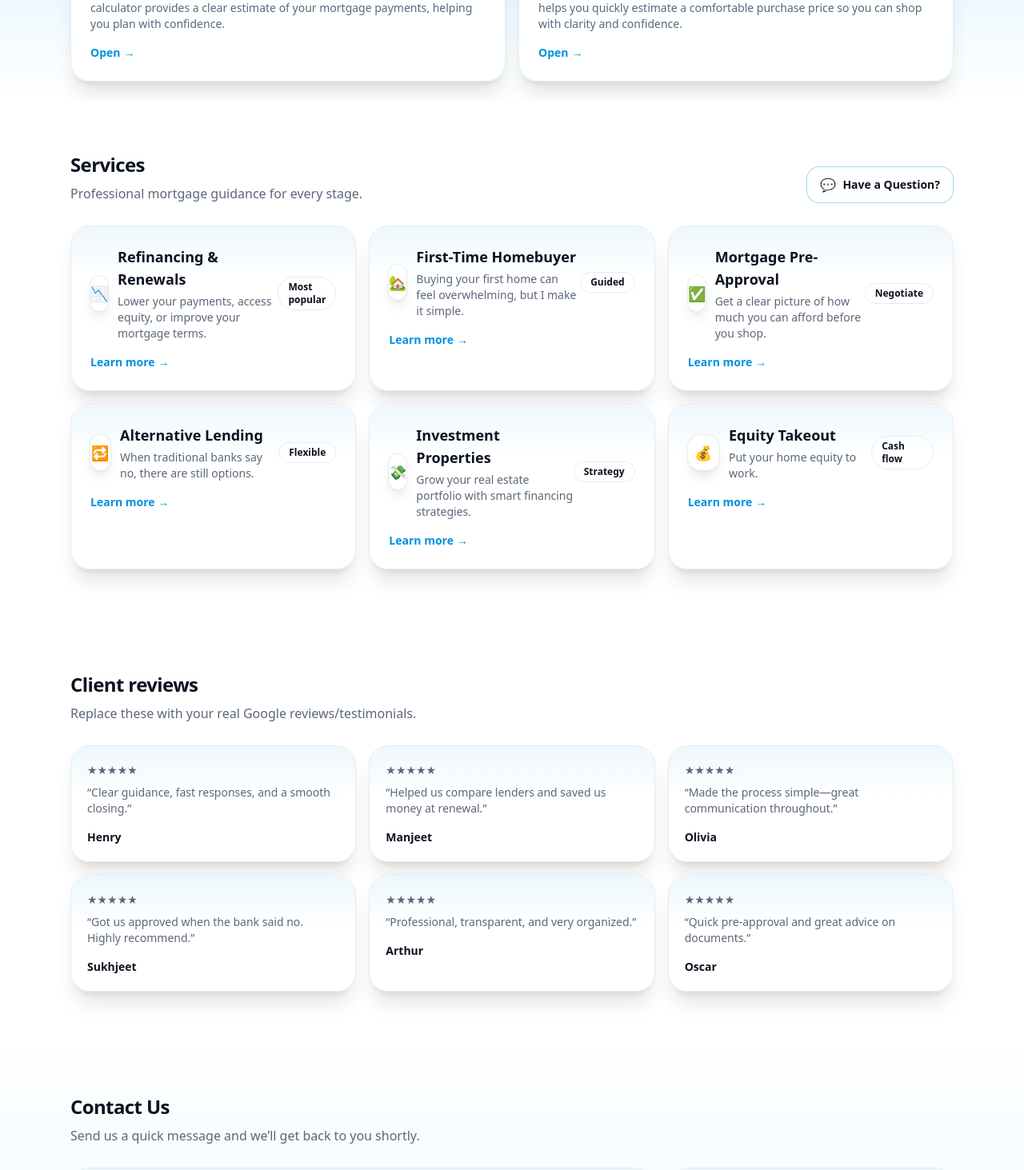
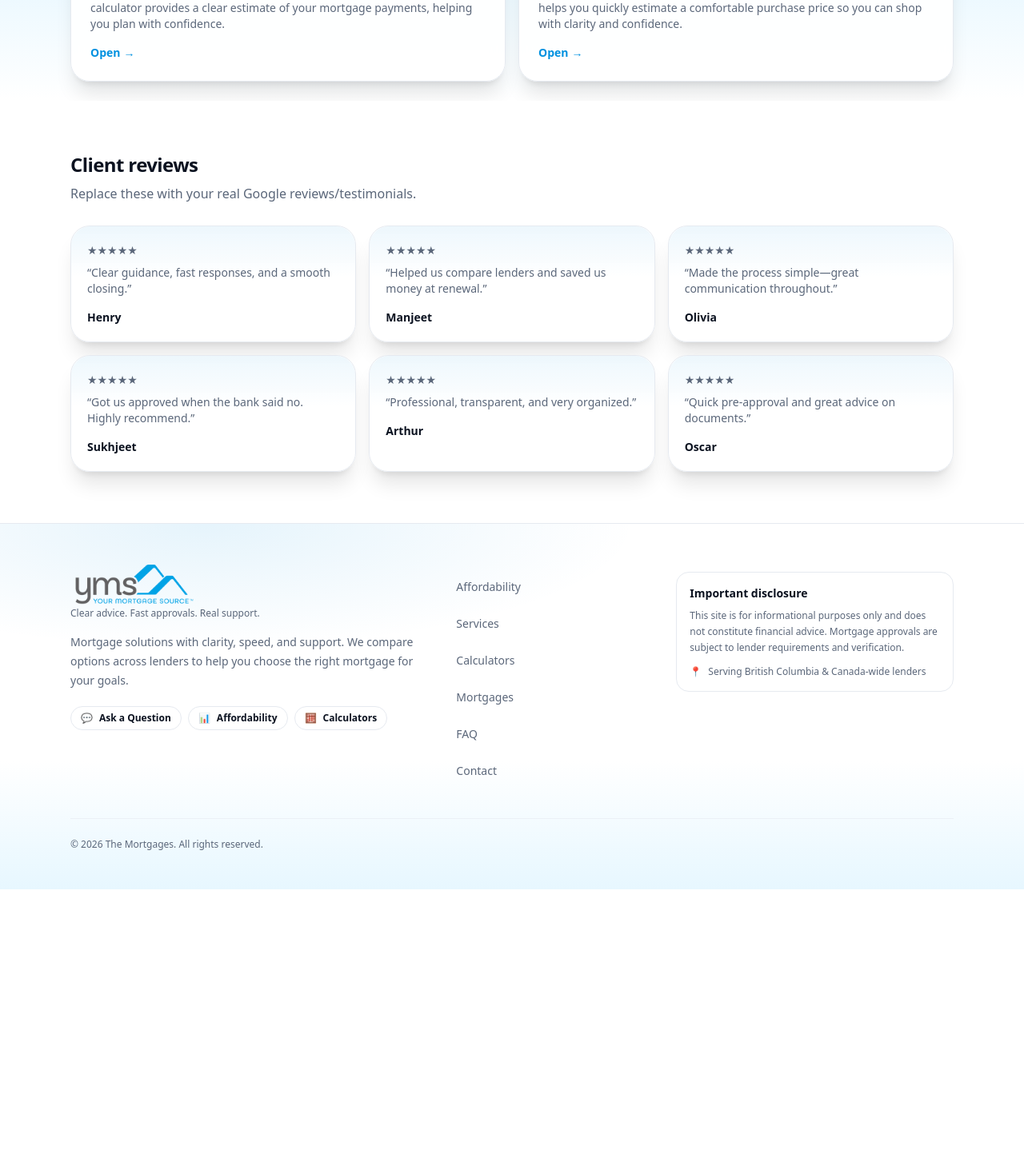
Before and after one commit to varunrampal/yms-redesign, a React (Vite) app: page / in a window 1280 px wide. Shown: the part 1780-3243 px from the top of the page at 80% size. After the commit the page ends 2892 px from the top, so only its background shows below. Built offline with nearby package versions, Linux system fonts and the light colour scheme.

Commit message:
jan26--commit3

```diff
--- a/src/components/footer/StickyMobileCTA.jsx
+++ b/src/components/footer/StickyMobileCTA.jsx
@@ -5,15 +5,15 @@ export default function StickyMobileCTA() {
   return (
     <div className="fixed bottom-0 left-0 right-0 z-50 border-t border-border bg-white/75 p-2 backdrop-blur-xl md:hidden">
       <div className="mx-auto flex max-w-6xl gap-2 px-2">
-        <Button variant="outline" className="flex-1" href="tel:0000000000" icon="📞">
+        <Button variant="outline" className="flex-1" href="tel:6042172992" icon="📞">
           Call
         </Button>
-        <Button className="flex-1" href="#apply" icon="✅">
+        <Button className="flex-1" href="/mortgageapplication" icon="✅">
           Apply
         </Button>
-        <Button variant="outline" className="flex-1" href="#book" icon="📅">
-          Book
-        </Button>
+        {/* <Button variant="outline" className="flex-1" href="#book" icon="📅">
+          Calculator
+        </Button> */}
       </div>
     </div>
   );
--- a/src/pages/Home.jsx
+++ b/src/pages/Home.jsx
@@ -24,13 +24,13 @@ export default function Home() {
         <GuaranteeSection/>
          <Calculators />
         {/* <QuoteStrip /> */}
-        <Services />
+        {/* <Services /> */}
         {/* <Steps /> */}
 
         <Reviews />
 
         {/* <FAQ /> */}
-        <ContactCTA />
+        {/* <ContactCTA /> */}
       </main>
       {/* <Footer /> */}
       <StickyMobileCTA />
```
